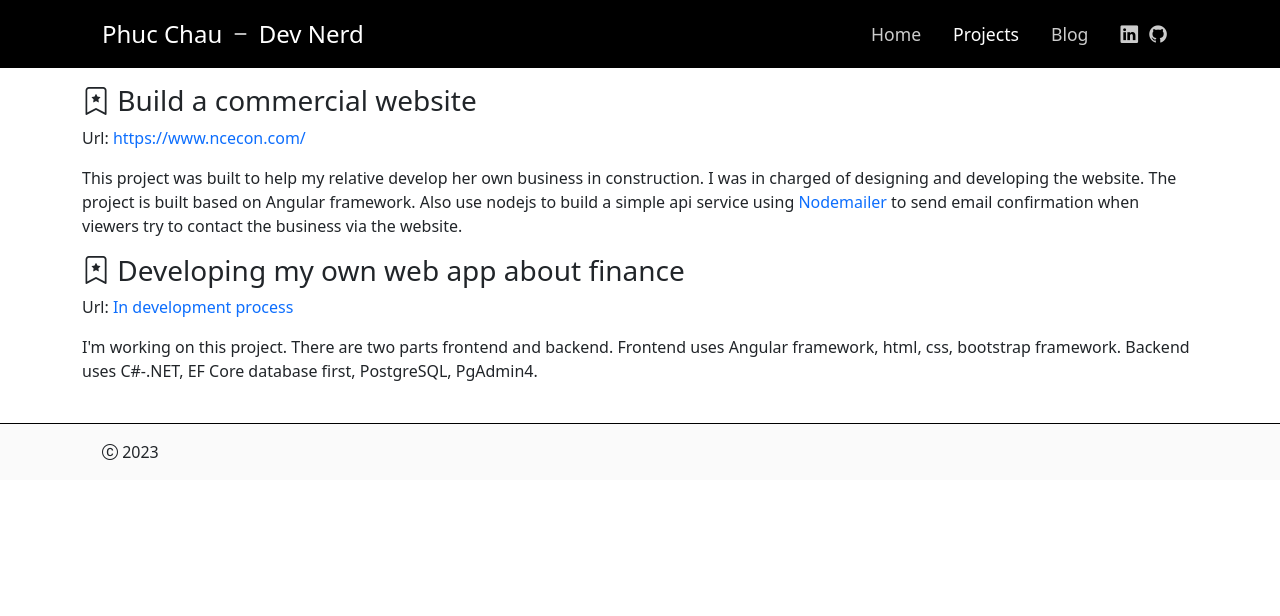
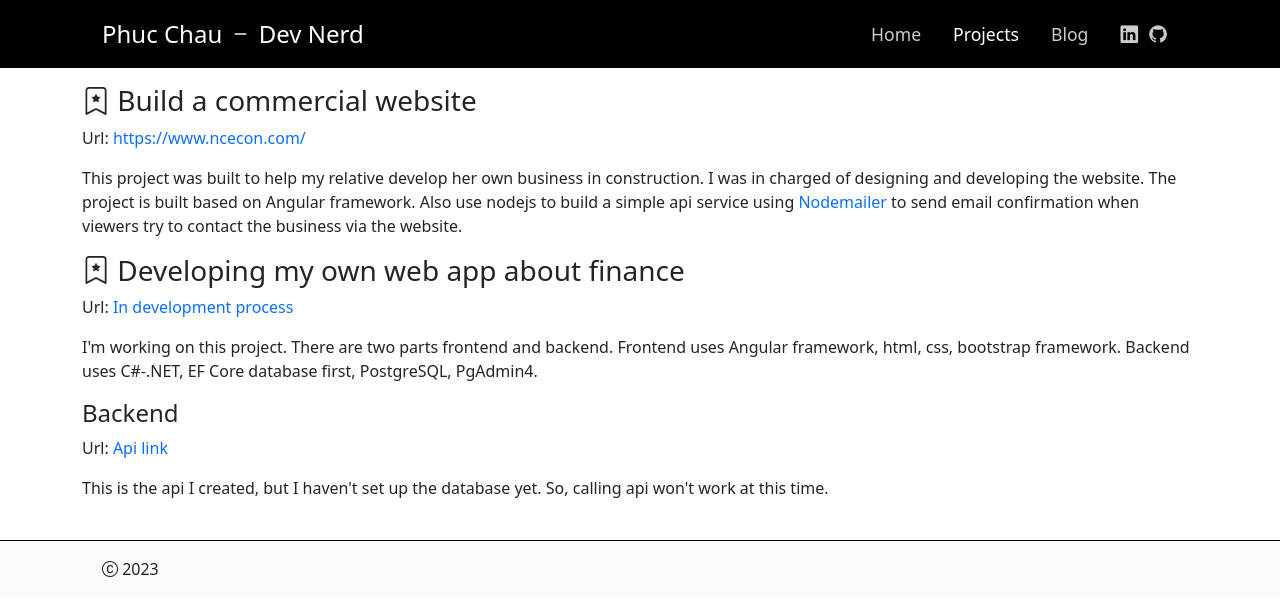
Before and after one commit to PhucNChau/personal-website, an Angular app: page /projects in a window 1280 px wide. Shown: the top 616 px of the page. Built offline with nearby package versions, Linux system fonts and the light colour scheme.

Commit message:
Modify content projects page.

```diff
--- a/src/app/projects/projects.component.html
+++ b/src/app/projects/projects.component.html
@@ -8,5 +8,8 @@
     <h3><i class="bi bi-bookmark-star"></i> Developing my own web app about finance</h3>
     <p>Url: <a href="#">In development process</a></p>
     <p>I'm working on this project. There are two parts frontend and backend. Frontend uses Angular framework, html, css, bootstrap framework. Backend uses C#-.NET, EF Core database first, PostgreSQL, PgAdmin4.</p>
+    <h4>Backend</h4>
+    <p>Url: <a href="https://finmilyapp.azurewebsites.net/swagger/index.html">Api link</a></p>
+    <p>This is the api I created, but I haven't set up the database yet. So, calling api won't work at this time.</p>
   </div>
 </div>
```
